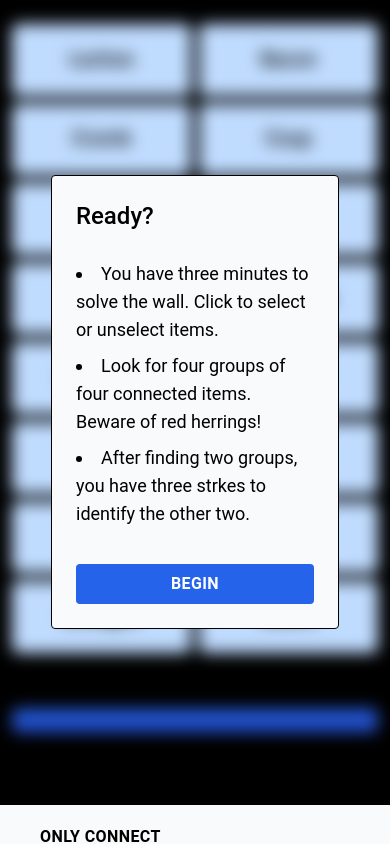
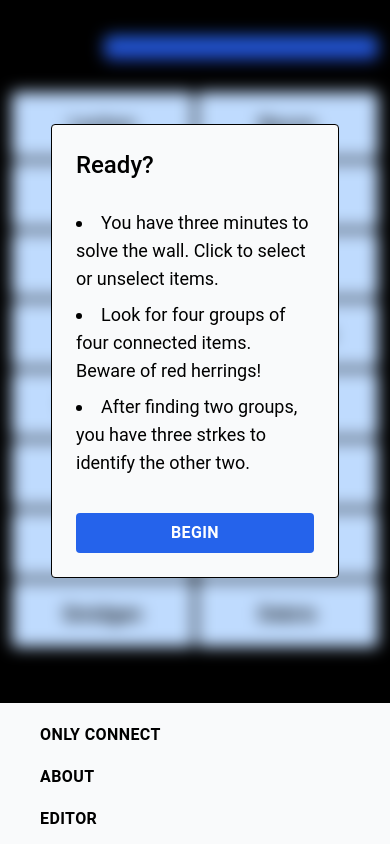
Before and after one commit to emordonez/connecting-wall, a Vue app: page /wall/1 in a window 390 px wide. Shown: the top 844 px of the page. Built offline with nearby package versions, Linux system fonts and the light colour scheme; what tailwind-heropatterns, tailwindcss-debug-screens would draw is missing.

Commit message:
tweaks to mobile display

```diff
--- a/src/assets/index.css
+++ b/src/assets/index.css
@@ -20,11 +20,11 @@
         @apply text-blue-200 underline;
     }
     .dot {
-        @apply inline-block h-6 w-6 border rounded-full bg-gradient-to-br from-blue-300 to-blue-600 border-blue-200 sm:h-8 sm:w-8;
+        @apply inline-block h-4 w-4 border rounded-full bg-gradient-to-br from-blue-300 to-blue-600 border-blue-200 sm:h-8 sm:w-8;
     }
 
     div.content {
-        @apply p-2 text-lg sm:p-6;
+        @apply p-2 sm:p-6 sm:text-lg;
     }
     div.content h1 {
         @apply pb-3 font-semibold text-3xl sm:font-medium sm:text-4xl;
--- a/src/components/Brick.vue
+++ b/src/components/Brick.vue
@@ -1,8 +1,8 @@
 <template>
   <div
     ref="box"
-    class="aspect-w-5 aspect-h-2 rounded-md select-none transition-transform duration-1000
-      sm:aspect-w-16 sm:aspect-h-9"
+    class="aspect-w-11 aspect-h-4 rounded select-none transition-transform duration-1000
+      sm:aspect-w-16 sm:aspect-h-9 sm:rounded-md"
     :class="[
       { [`${classes.selected[currentGroup]}`]: selected && !found, 'bg-blue-200': !selected && !found },
       found ? classes.found[groupIndex] : 'order-last'
--- a/src/components/ConnectingWall.vue
+++ b/src/components/ConnectingWall.vue
@@ -3,7 +3,7 @@
     <div class="transition-width duration-1000" :class="finished ? 'sm:w-5/8' : 'sm:w-full'">
       <transition-group
         tag="div"
-        class="grid grid-cols-2 gap-2 md:grid-cols-4 md:gap-3"
+        class="grid grid-cols-2 gap-1 md:grid-cols-4 md:gap-2"
         :class="{ 'grid-cols-4' : finished }"
       >
         <Brick
@@ -21,7 +21,7 @@
       </transition-group>
     </div>
     <div class="pt-8 transition-width duration-1000 sm:pt-0" :class="finished ? 'sm:w-1/3' : 'sm:w-0'">
-      <div v-if="showLinks" class="grid grid-cols-1 gap-3 h-full">
+      <div v-if="showLinks" class="grid grid-cols-1 gap-2 h-full">
         <transition
           tag="div"
           v-for="group in solved"
--- a/src/views/Wall.vue
+++ b/src/views/Wall.vue
@@ -29,7 +29,7 @@
       @toggleModal="toggleModal"
     />
     <div
-      class="relative flex flex-col w-full sm:w-11/12 py-3 mx-auto sm:py-6"
+      class="relative flex flex-col-reverse w-full py-3 mx-auto sm:flex-col sm:w-11/12 sm:py-6"
       :class="showModal ? 'filter blur' : 'filter-none'"
     >
       <ConnectingWall
@@ -41,12 +41,12 @@
         @twoGroupsRemaining="twoGroupsRemaining = true"
         @decrementStrikes="strikesRemaining--"
       />
-      <div v-if="finished" class="p-3 my-6 border rounded-md bg-black border-blue-200 select-none">
+      <div v-if="finished" class="p-3 border rounded-md mt-3 mb-8 bg-black border-blue-200 select-none sm:my-6">
         <h2 class="text-white text-xl text-center sm:text-2xl">
           {{ message }}
         </h2>
       </div>
-      <div v-else class="flex flex-col-reverse justify-center items-center sm:flex-row">
+      <div v-else class="flex flex-row justify-center items-center mt-3 mb-8 sm:my-6">
         <div
           class="flex flex-row justify-evenly w-1/3 sm:w-1/4"
           :class="twoGroupsRemaining ? 'block' : 'invisible'"
@@ -57,7 +57,7 @@
           :timeLimit="timeLimit"
           :started="started"
           :completed="completed"
-          class="w-full my-6 sm:w-3/4"
+          class="w-2/3 sm:w-3/4"
         />
       </div>
     </div>
@@ -110,6 +110,9 @@ export default {
     next()
   },
   computed: {
+    finished () {
+      return this.completed || this.outOfTime || this.strikesRemaining === 0
+    },
     groups () {
       for (let i = 0; i < data.length; i++) {
         // Prop comes in cast as a String
@@ -140,9 +143,6 @@ export default {
           "clues": ["Anchor", "Bear off", "Pip", "Gammon"]
         }
       ]
-    },
-    finished () {
-      return this.completed || this.outOfTime || this.strikesRemaining === 0
     },
     message () {
       if (this.completed) {
```
